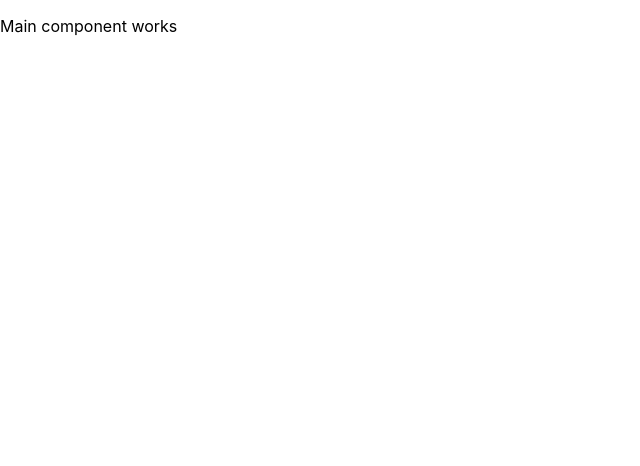
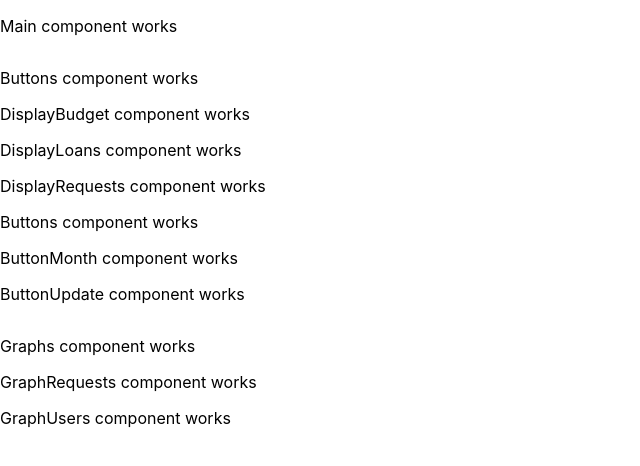
Before and after one commit to apausa/hackaton-jump2digital-finals, a React (Create React App) app in the folder frontend/: page / in a window 1280 px wide. Shown: the top 466 px of the page, without its empty margins (0-640 px from the left). Built offline with nearby package versions, Linux system fonts and the light colour scheme; no server answers.

Commit message:
Fix error in molecules syntax

```diff
--- a/frontend/src/App.jsx
+++ b/frontend/src/App.jsx
@@ -5,12 +5,10 @@ import Main from './components/organisms/Main/Main';
 
 import './App.scss';
 
-function App() {
-  return (
-    <Provider store={configureStore()}>
-      <Main />
-    </Provider>
-  );
-}
+const App = () => (
+  <Provider store={configureStore()}>
+    <Main />
+  </Provider>
+);
 
 export default App;
--- a/frontend/src/components/molecules/Graphs/Graphs.jsx
+++ b/frontend/src/components/molecules/Graphs/Graphs.jsx
@@ -2,14 +2,14 @@ import React from 'react';
 import GraphRequests from '../../atoms/GraphRequests/GraphRequests';
 import GraphUsers from '../../atoms/GraphUsers/GraphUsers';
 
-const Graphs = () => {
+const Graphs = () => (
   <div>
     <p>Graphs component works</p>
 
     <GraphRequests />
     <GraphUsers />
 
-  </div>;
-};
+  </div>
+);
 
 export default Graphs;
--- a/frontend/src/components/organisms/Main/Main.jsx
+++ b/frontend/src/components/organisms/Main/Main.jsx
@@ -1,6 +1,10 @@
 import React, { useEffect } from 'react';
 import { useDispatch, useSelector } from 'react-redux';
 import bankCreator from '../../../redux/actions/bankCreator';
+import Buttons from '../../molecules/Buttons/Butttons';
+import Display from '../../molecules/Display/Display';
+import Graphs from '../../molecules/Graphs/Graphs';
+import styles from './main.scss';
 
 const Main = () => {
   const dispatch = useDispatch();
@@ -11,7 +15,26 @@ const Main = () => {
     if (!bank.length) dispatch(bankCreator());
   }, []);
   return (
-    <p>Main component works</p>
+    <main>
+
+      <p>Main component works</p>
+      <section className={styles.displayContainer}>
+
+        <Display />
+
+        <div className={styles.buttonsContainer}>
+          <Buttons />
+        </div>
+
+      </section>
+
+      <section className={styles.bottomContainer}>
+
+        <Graphs />
+
+      </section>
+    </main>
+
   );
 };
 
--- a/frontend/src/components/organisms/Main/main.scss
+++ b/frontend/src/components/organisms/Main/main.scss
@@ -5,6 +5,9 @@ main {
     .upContainer {
         display: flex;
 
+        height: 300px;
+        background-color: red;
+
         .buttonsContainer {
             display: flex;
             flex-direction: column;
```
